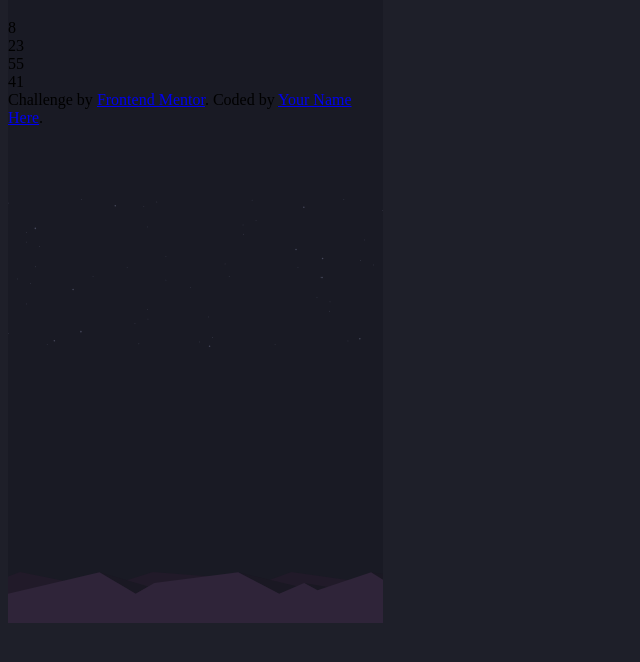
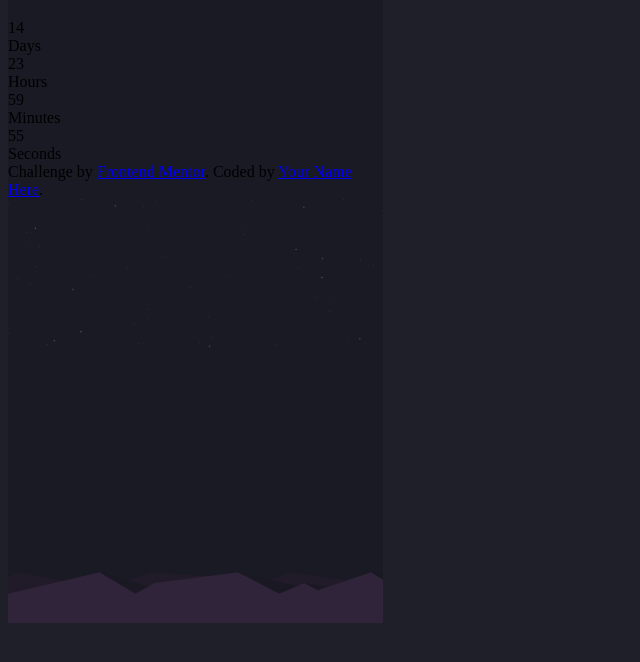
Before and after one commit to michal-wolski/countdown, a plain HTML site: page index.html in a window 1280 px wide. Shown: the part 98-760 px from the top of the page, without its empty margins (0-640 px from the left). Drawn offline with Linux system fonts and the light colour scheme.

Commit message:
countdown scripts

```diff
--- a/index.html
+++ b/index.html
@@ -9,11 +9,23 @@
   <body>
     <div class="container">
       <h1 class="title">WE'RE LAUNCHING SOON</h1>
-      <div>
-        <div>8</div>
-        <div>23</div>
-        <div>55</div>
-        <div>41</div>
+      <div id="clockdiv">
+        <div>
+          <span class="days"></span>
+          <div class="smalltext">Days</div>
+        </div>
+        <div>
+          <span class="hours"></span>
+          <div class="smalltext">Hours</div>
+        </div>
+        <div>
+          <span class="minutes"></span>
+          <div class="smalltext">Minutes</div>
+        </div>
+        <div>
+          <span class="seconds"></span>
+          <div class="smalltext">Seconds</div>
+        </div>
       </div>
       <div class="attribution">
         Challenge by
@@ -23,4 +35,5 @@
       </div>
     </div>
   </body>
+  <script src="./js/main.js"></script>
 </html>
--- /dev/null
+++ b/js/main.js
@@ -0,0 +1,42 @@
+function getTimeRemaining(endtime) {
+  const total = Date.parse(endtime) - Date.parse(new Date());
+  const seconds = Math.floor((total / 1000) % 60);
+  const minutes = Math.floor((total / 1000 / 60) % 60);
+  const hours = Math.floor((total / (1000 * 60 * 60)) % 24);
+  const days = Math.floor(total / (1000 * 60 * 60 * 24));
+
+  return {
+    total,
+    days,
+    hours,
+    minutes,
+    seconds,
+  };
+}
+
+function initializeClock(id, endtime) {
+  const clock = document.getElementById(id);
+  const daysSpan = clock.querySelector(".days");
+  const hoursSpan = clock.querySelector(".hours");
+  const minutesSpan = clock.querySelector(".minutes");
+  const secondsSpan = clock.querySelector(".seconds");
+
+  function updateClock() {
+    const t = getTimeRemaining(endtime);
+
+    daysSpan.innerHTML = t.days;
+    hoursSpan.innerHTML = ("0" + t.hours).slice(-2);
+    minutesSpan.innerHTML = ("0" + t.minutes).slice(-2);
+    secondsSpan.innerHTML = ("0" + t.seconds).slice(-2);
+
+    if (t.total <= 0) {
+      clearInterval(timeinterval);
+    }
+  }
+
+  updateClock();
+  const timeinterval = setInterval(updateClock, 1000);
+}
+
+const deadline = new Date(Date.parse(new Date()) + 15 * 24 * 60 * 60 * 1000);
+initializeClock("clockdiv", deadline);
```
